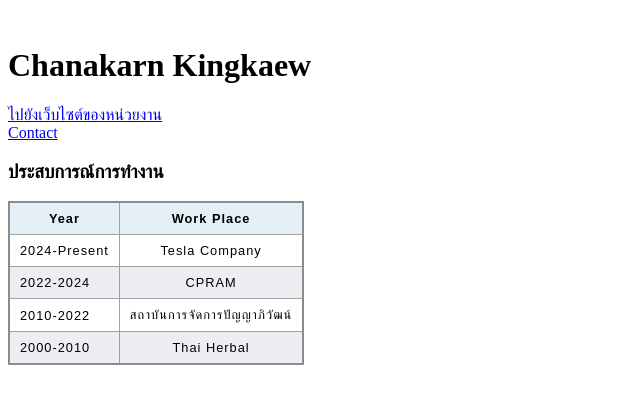
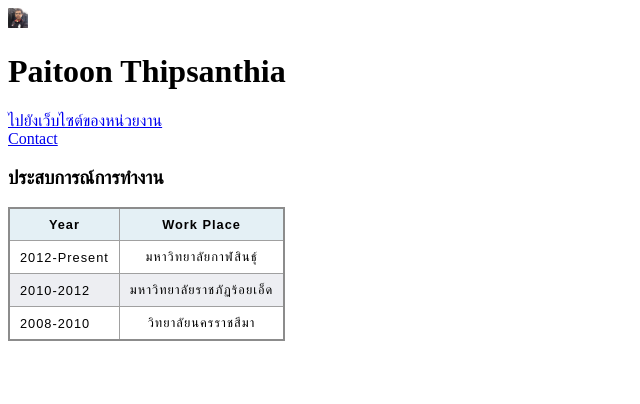
Before and after one commit to bombomstory/MyPage2024, a plain HTML site: page index.html in a window 1280 px wide. Shown: the whole page, without its empty margins (0-640 px from the left). Drawn offline with Linux system fonts and the light colour scheme.

Commit message:
ปรับปรุงข้อมูลหน้า index.html

```diff
--- a/index.html
+++ b/index.html
@@ -3,22 +3,21 @@
 <head>
     <meta charset="UTF-8">
     <meta name="viewport" content="width=device-width, initial-scale=1.0">
-    <title>อ.โอ๊ค</title>
+    <title>อ.ทูล ใจทอง</title>
     <link rel="stylesheet" href="styles.css">
 </head>
 <body>
-    <img src="profile.jpg" alt="" style="width: 20%; height: auto;">
-    <h1>Chanakarn Kingkaew</h1>
-    <a href = "https://www.pim.ac.th/"> ไปยังเว็บไซต์ของหน่วยงาน </a>
+    <img src="Paitoon_Profile.jpg" alt="" style="width: 20px; height: auto;">
+    <h1>Paitoon Thipsanthia</h1>
+    <a href = "https://sht.ac.th/home/"> ไปยังเว็บไซต์ของหน่วยงาน </a>
     <br>
     <a href = "contact.html">Contact</a>
 
     <h3>ประสบการณ์การทำงาน</h3>
    <!-- <ul>
-        <li>2024-Present Tesla Company</li>
-        <li>2022-2024 CPRAM</li>
-        <li>2010-2022 สถาบันการจัดการปัญญาภิวัฒน์</li>
-        <li>2000-2010 Thai Herbal</li>
+        <li>2012-Present มหาวิทยาลัยกาฬสินธุ์</li>
+        <li>2010-2012 มหาวิทยาลัยราชภัฏร้อยเอ็ด</li>
+        <li>2008-2010 วิทยาลัยนครราชสีมา</li>
     </ul> -->
 
     <!-- ทำให้ list นำเสนอออกมาเป็น table -->
@@ -35,20 +34,16 @@
         </thead>
 
         <tr>
-            <td>2024-Present</td>
-            <td>Tesla Company</td>
+            <td>2012-Present</td>
+            <td>มหาวิทยาลัยกาฬสินธุ์</td>
         </tr>
         <tr>
-            <td>2022-2024</td>
-            <td>CPRAM</td>
+            <td>2010-2012</td>
+            <td>มหาวิทยาลัยราชภัฏร้อยเอ็ด</td>
         </tr>
         <tr>
-            <td>2010-2022</td>
-            <td>สถาบันการจัดการปัญญาภิวัฒน์</td>
-        </tr>
-        <tr>
-            <td>2000-2010</td>
-            <td>Thai Herbal</td>
+            <td>2008-2010</td>
+            <td>วิทยาลัยนครราชสีมา</td>
         </tr>
     </table>
 
```
